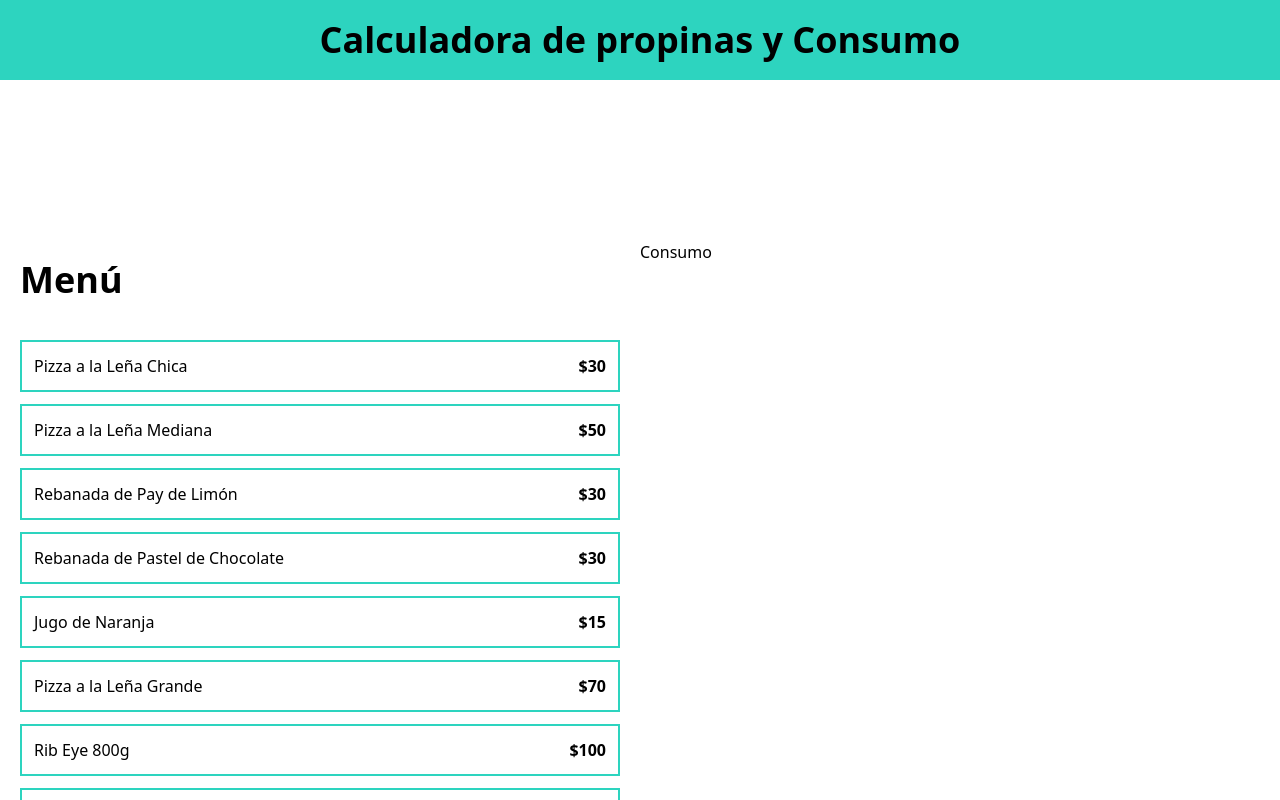
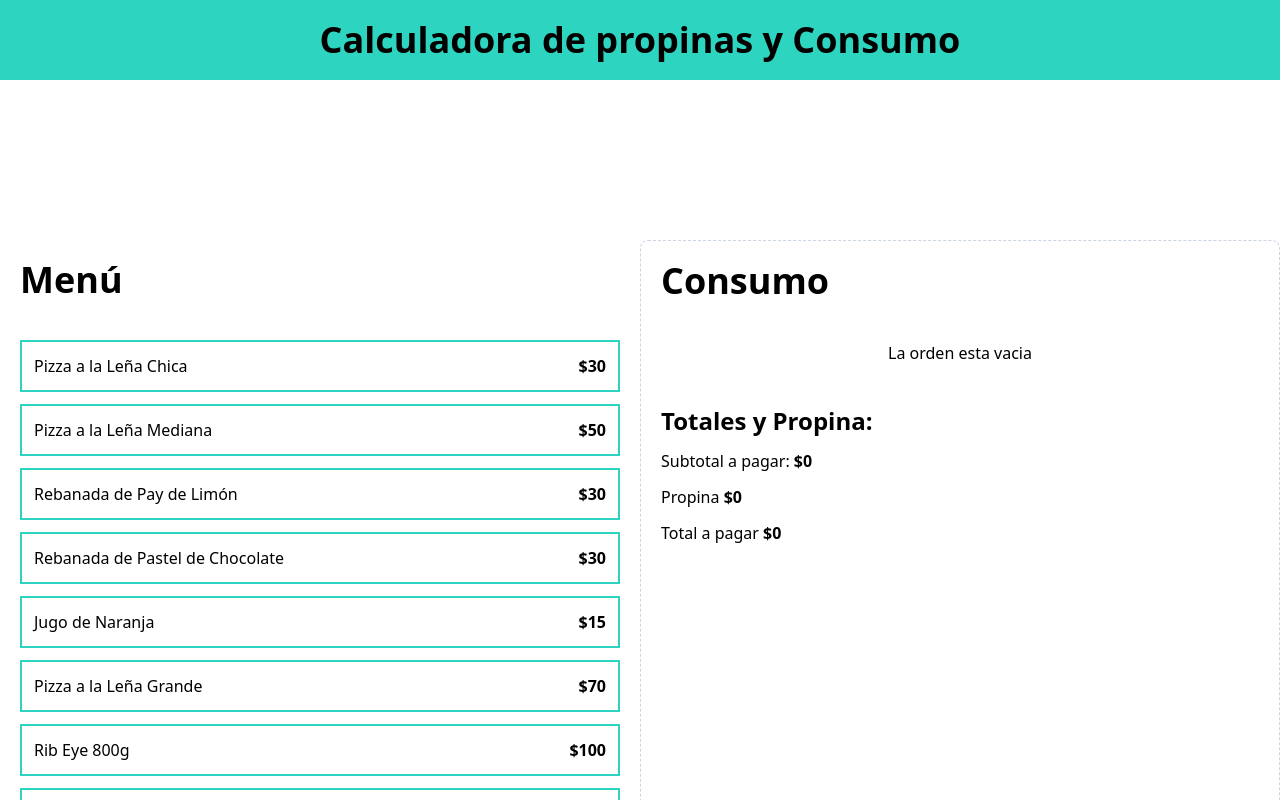
Before and after one commit to BlackCodePP/Calculadora_propinas, a React (Vite) app: page / in a window 1280 px wide. Shown: the top 800 px of the page. Built offline with nearby package versions, Linux system fonts and the light colour scheme.

Commit message:
passing the products to the consumer component and styling it

```diff
--- a/src/App.tsx
+++ b/src/App.tsx
@@ -1,9 +1,11 @@
 import MenuItem from "./components/MenuItem";
+import OrderContents from "./components/OrderContents";
+import OrderTotals from "./components/OrderTotals";
 import { menuItems } from "./data/db";
 import useOrder from "./hooks/useOrder";
 
 function App() {
-  const {addItem} = useOrder()
+  const {order, addItem, removeItem} = useOrder()
 
   return (
     <>
@@ -25,8 +27,13 @@
           </div>
         </div>
 
-        <div>
-          <h2>Consumo</h2>
+        <div className=" border border-dashed border-slate-300 p-5 rounded-lg space-y-10">
+            <OrderContents
+              order={order}
+              removeItem={removeItem}
+            />
+
+            <OrderTotals/>
         </div>
       </main>
 
--- /dev/null
+++ b/src/components/OrderContents.tsx
@@ -0,0 +1,46 @@
+import { formatCurrency } from "../helpers"
+import { TMenuItem, TOrdetItem } from "../types"
+
+type OrderContentsProps = {
+    order:TOrdetItem[],
+    removeItem: (id: TMenuItem['id']) => void
+}
+
+export default function OrderContents({order, removeItem} : OrderContentsProps) {
+  return (
+    <div>
+        <h2 className=' font-black text-4xl'>Consumo</h2>
+
+        <div className=" space-y-3 mt-10">
+            {order.length === 0 ?
+                <p className="text-center">La orden esta vacia</p>
+            :(
+                order.map (item => (
+                    <div
+                        key={item.id}
+                        className=" flex justify-between items-center border-t border-gray-200 py-5 last-of-type:border-b"
+                    >
+                        <div>
+                            <p className="text-lg">
+                                {item.name} - {formatCurrency(item.price)}
+                            </p>
+                            <p className="font-black">
+                                Cantidad: {item.quantity} - {formatCurrency(item.price * item.quantity)}
+                            </p>
+                        </div>
+
+                        <div>
+                            <button
+                                className=" bg-red-600 h-8 w-8 rounded-full text-white font-black"
+                                onClick={() => removeItem(item.id)}
+                            >
+                                X
+                            </button>
+                        </div>
+                    </div>
+                ))
+            )}
+        </div>
+    </div>
+  )
+}
--- /dev/null
+++ b/src/components/OrderTotals.tsx
@@ -0,0 +1,24 @@
+export default function OrderTotals() {
+  return (
+    <>
+        <div className=" space-y-3">
+            <h2 className=" font-black text-2xl">Totales y Propina:</h2>
+            <p>Subtotal a pagar: {''}
+                <span className=" font-bold">$0</span>
+            </p>
+
+            <p>Propina {''}
+                <span className=" font-bold">$0</span>
+            </p>
+
+            <p>Total a pagar {''}
+                <span className=" font-bold">$0</span>
+            </p>
+        </div>
+
+        <button>
+
+        </button>
+    </>
+  )
+}
--- /dev/null
+++ b/src/helpers/index.ts
@@ -0,0 +1,5 @@
+export function formatCurrency(quantity: number) {
+    return new Intl.NumberFormat('en-US', {
+        style: 'currency', currency: 'USD'
+    }).format(quantity)
+}
--- a/src/hooks/useOrder.ts
+++ b/src/hooks/useOrder.ts
@@ -17,9 +17,13 @@
         }
     }
 
-    console.log (order)
+    const removeItem = (id: TMenuItem['id']) => {
+        setOrder(order.filter(item => item.id !== id))
+    }
 
     return {
-        addItem
+        order,
+        addItem,
+        removeItem
     }
 }
```
